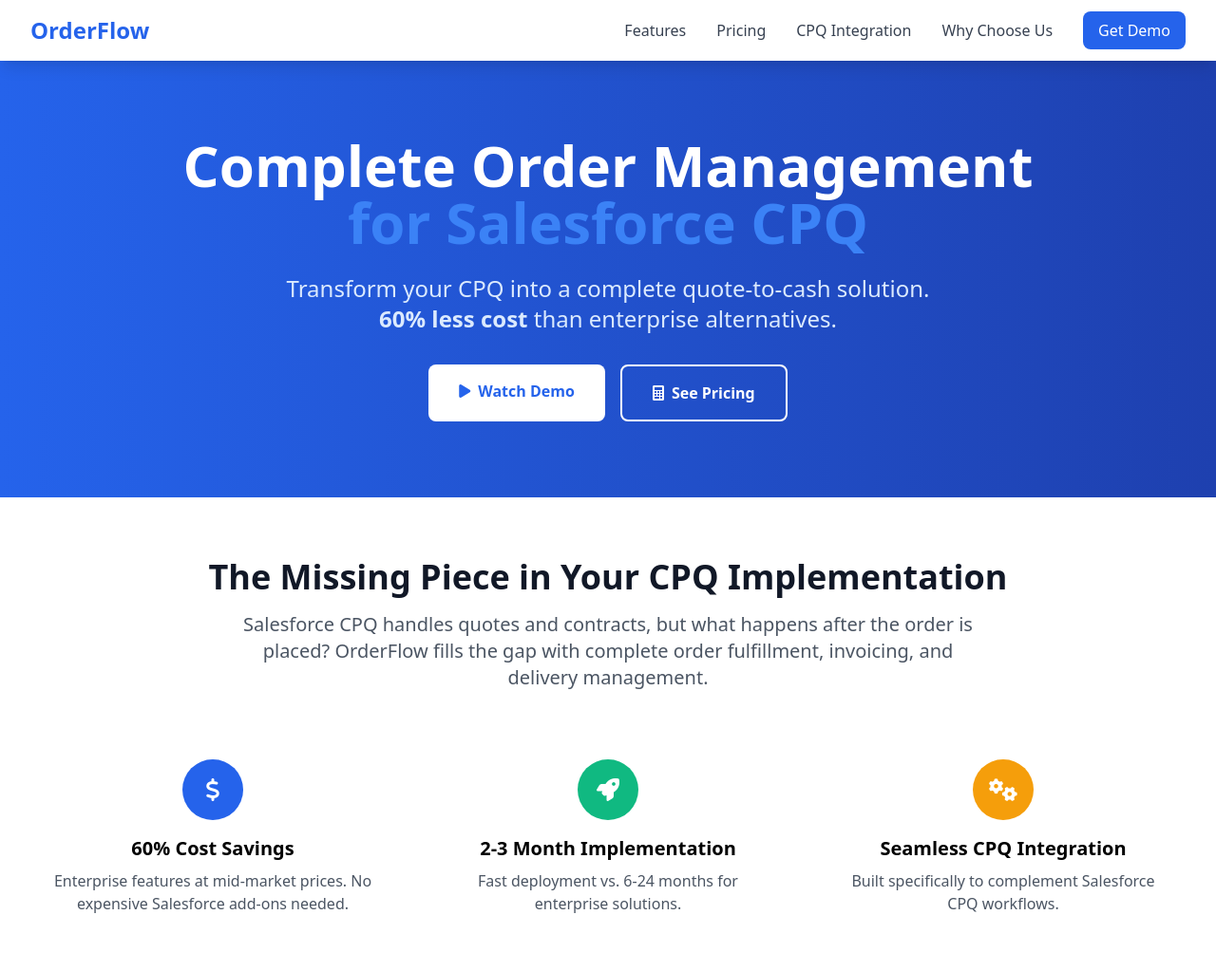
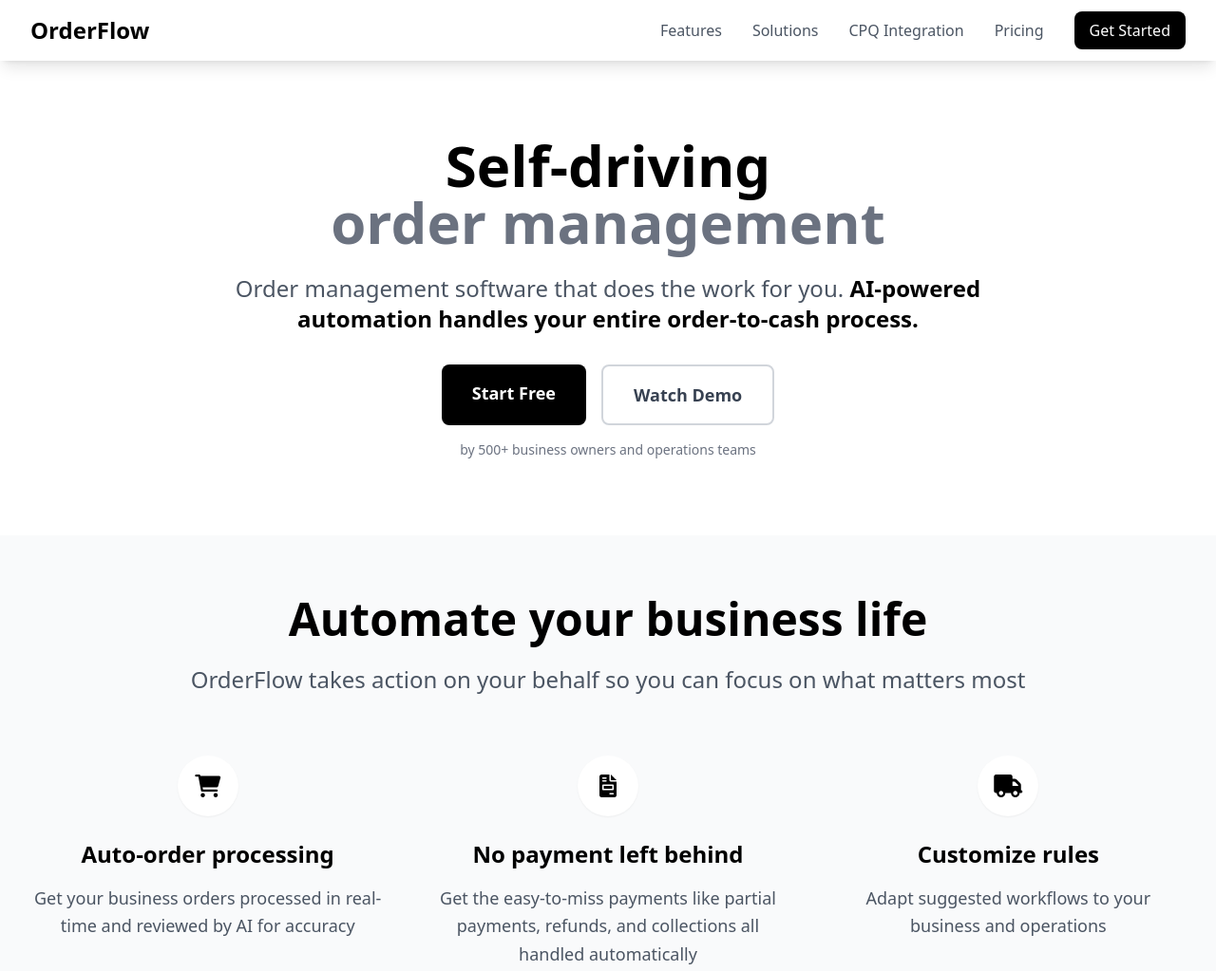
Before and after one commit to fabriq-labs/orderflow, a website: page index.html in a window 1280 px wide. Shown: the top 1023 px of the page at 95% size. Drawn offline with nearby package versions, Linux system fonts and the light colour scheme.

Commit message:
reset some git merge issues

```diff
--- a/index.html
+++ b/index.html
@@ -3,8 +3,8 @@
 <head>
     <meta charset="UTF-8">
     <meta name="viewport" content="width=device-width, initial-scale=1.0">
-    <title>OrderFlow - Complete Order Management for Salesforce CPQ</title>
-    <meta name="description" content="Transform your Salesforce CPQ into a complete quote-to-cash solution. OrderFlow provides order fulfillment, invoicing, payment tracking, and delivery management at 60% less cost than enterprise solutions.">
+    <title>OrderFlow - Self-Driving Order Management</title>
+    <meta name="description" content="OrderFlow is AI-powered order management software that automates your entire order-to-cash process. Self-driving order fulfillment that handles sales orders, invoicing, payment tracking, and delivery management.">
     <script src="https://cdn.tailwindcss.com"></script>
     <link href="https://cdnjs.cloudflare.com/ajax/libs/font-awesome/6.0.0/css/all.min.css" rel="stylesheet">
     <script>
@@ -12,12 +12,24 @@
             theme: {
                 extend: {
                     colors: {
-                        primary: '#2563eb',
-                        secondary: '#1e40af',
-                        accent: '#3b82f6',
-                        success: '#10b981',
-                        warning: '#f59e0b',
-                        danger: '#ef4444'
+                        primary: '#000000',
+                        secondary: '#6B7280',
+                        accent: '#3B82F6',
+                        success: '#10B981',
+                        warning: '#F59E0B',
+                        danger: '#EF4444',
+                        gray: {
+                            50: '#F9FAFB',
+                            100: '#F3F4F6',
+                            200: '#E5E7EB',
+                            300: '#D1D5DB',
+                            400: '#9CA3AF',
+                            500: '#6B7280',
+                            600: '#4B5563',
+                            700: '#374151',
+                            800: '#1F2937',
+                            900: '#111827',
+                        }
                     }
                 }
             }
@@ -35,11 +47,11 @@
                     </div>
                 </div>
                 <div class="hidden md:flex items-center space-x-8">
-                    <a href="#features" class="text-gray-700 hover:text-primary transition-colors">Features</a>
-                    <a href="#pricing" class="text-gray-700 hover:text-primary transition-colors">Pricing</a>
-                    <a href="#integration" class="text-gray-700 hover:text-primary transition-colors">CPQ Integration</a>
-                    <a href="#competitors" class="text-gray-700 hover:text-primary transition-colors">Why Choose Us</a>
-                    <a href="#contact" class="bg-primary text-white px-4 py-2 rounded-lg hover:bg-secondary transition-colors">Get Demo</a>
+                    <a href="#features" class="text-gray-600 hover:text-primary transition-colors font-medium">Features</a>
+                    <a href="#solutions" class="text-gray-600 hover:text-primary transition-colors font-medium">Solutions</a>
+                    <a href="cpq.html" class="text-gray-600 hover:text-primary transition-colors font-medium">CPQ Integration</a>
+                    <a href="#pricing" class="text-gray-600 hover:text-primary transition-colors font-medium">Pricing</a>
+                    <a href="#contact" class="bg-primary text-white px-4 py-2 rounded-lg hover:bg-gray-800 transition-colors font-medium">Get Started</a>
                 </div>
                 <div class="md:hidden flex items-center">
                     <button class="text-gray-700 hover:text-primary">
@@ -51,63 +63,63 @@
     </nav>
 
     <!-- Hero Section -->
-    <section class="bg-gradient-to-r from-primary to-secondary text-white py-20">
+    <section class="bg-white py-20">
         <div class="max-w-7xl mx-auto px-4 sm:px-6 lg:px-8">
             <div class="text-center">
-                <h1 class="text-4xl md:text-6xl font-bold mb-6">
-                    Complete Order Management<br>
-                    <span class="text-accent">for Salesforce CPQ</span>
+                <h1 class="text-4xl md:text-6xl font-bold text-primary mb-6 leading-tight">
+                    Self-driving<br>
+                    <span class="text-gray-500">order management</span>
                 </h1>
-                <p class="text-xl md:text-2xl mb-8 text-blue-100">
-                    Transform your CPQ into a complete quote-to-cash solution.<br>
-                    <span class="font-semibold">60% less cost</span> than enterprise alternatives.
+                <p class="text-xl md:text-2xl text-gray-600 mb-8 max-w-4xl mx-auto leading-relaxed">
+                    Order management software that does the work for you.
+                    <span class="font-semibold text-primary">AI-powered automation handles your entire order-to-cash process.</span>
                 </p>
                 <div class="flex flex-col sm:flex-row gap-4 justify-center">
-                    <a href="#contact" class="bg-white text-primary px-8 py-4 rounded-lg font-semibold hover:bg-gray-100 transition-colors">
-                        <i class="fas fa-play mr-2"></i>Watch Demo
+                    <a href="#contact" class="bg-primary text-white px-8 py-4 rounded-lg font-semibold hover:bg-gray-800 transition-colors text-lg">
+                        Start Free
                     </a>
-                    <a href="#pricing" class="border-2 border-white text-white px-8 py-4 rounded-lg font-semibold hover:bg-white hover:text-primary transition-colors">
-                        <i class="fas fa-calculator mr-2"></i>See Pricing
+                    <a href="#demo" class="border-2 border-gray-300 text-gray-700 px-8 py-4 rounded-lg font-semibold hover:border-gray-400 transition-colors text-lg">
+                        Watch Demo
                     </a>
                 </div>
+                <p class="text-sm text-gray-500 mt-4">by 500+ business owners and operations teams</p>
             </div>
         </div>
     </section>
 
     <!-- Value Proposition -->
-    <section class="py-16 bg-white">
+    <section class="py-16 bg-gray-50">
         <div class="max-w-7xl mx-auto px-4 sm:px-6 lg:px-8">
-            <div class="text-center mb-12">
-                <h2 class="text-3xl md:text-4xl font-bold text-gray-900 mb-4">
-                    The Missing Piece in Your CPQ Implementation
+            <div class="text-center mb-16">
+                <h2 class="text-4xl md:text-5xl font-bold text-primary mb-6">
+                    Automate your business life
                 </h2>
-                <p class="text-xl text-gray-600 max-w-3xl mx-auto">
-                    Salesforce CPQ handles quotes and contracts, but what happens after the order is placed?
-                    OrderFlow fills the gap with complete order fulfillment, invoicing, and delivery management.
+                <p class="text-2xl text-gray-600 max-w-4xl mx-auto">
+                    OrderFlow takes action on your behalf so you can focus on what matters most
                 </p>
             </div>
 
-            <div class="grid md:grid-cols-3 gap-8">
-                <div class="text-center p-6">
-                    <div class="bg-primary text-white w-16 h-16 rounded-full flex items-center justify-center mx-auto mb-4">
-                        <i class="fas fa-dollar-sign text-2xl"></i>
+            <div class="grid md:grid-cols-3 gap-12">
+                <div class="text-center">
+                    <div class="bg-white w-16 h-16 rounded-full flex items-center justify-center mx-auto mb-6 shadow-sm">
+                        <i class="fas fa-shopping-cart text-2xl text-primary"></i>
                     </div>
-                    <h3 class="text-xl font-semibold mb-2">60% Cost Savings</h3>
-                    <p class="text-gray-600">Enterprise features at mid-market prices. No expensive Salesforce add-ons needed.</p>
+                    <h3 class="text-2xl font-semibold mb-4 text-primary">Auto-order processing</h3>
+                    <p class="text-lg text-gray-600 leading-relaxed">Get your business orders processed in real-time and reviewed by AI for accuracy</p>
                 </div>
-                <div class="text-center p-6">
-                    <div class="bg-success text-white w-16 h-16 rounded-full flex items-center justify-center mx-auto mb-4">
-                        <i class="fas fa-rocket text-2xl"></i>
+                <div class="text-center">
+                    <div class="bg-white w-16 h-16 rounded-full flex items-center justify-center mx-auto mb-6 shadow-sm">
+                        <i class="fas fa-file-invoice text-2xl text-primary"></i>
                     </div>
-                    <h3 class="text-xl font-semibold mb-2">2-3 Month Implementation</h3>
-                    <p class="text-gray-600">Fast deployment vs. 6-24 months for enterprise solutions.</p>
+                    <h3 class="text-2xl font-semibold mb-4 text-primary">No payment left behind</h3>
+                    <p class="text-lg text-gray-600 leading-relaxed">Get the easy-to-miss payments like partial payments, refunds, and collections all handled automatically</p>
                 </div>
-                <div class="text-center p-6">
-                    <div class="bg-warning text-white w-16 h-16 rounded-full flex items-center justify-center mx-auto mb-4">
-                        <i class="fas fa-cogs text-2xl"></i>
+                <div class="text-center">
+                    <div class="bg-white w-16 h-16 rounded-full flex items-center justify-center mx-auto mb-6 shadow-sm">
+                        <i class="fas fa-truck text-2xl text-primary"></i>
                     </div>
-                    <h3 class="text-xl font-semibold mb-2">Seamless CPQ Integration</h3>
-                    <p class="text-gray-600">Built specifically to complement Salesforce CPQ workflows.</p>
+                    <h3 class="text-2xl font-semibold mb-4 text-primary">Customize rules</h3>
+                    <p class="text-lg text-gray-600 leading-relaxed">Adapt suggested workflows to your business and operations</p>
                 </div>
             </div>
         </div>
```
